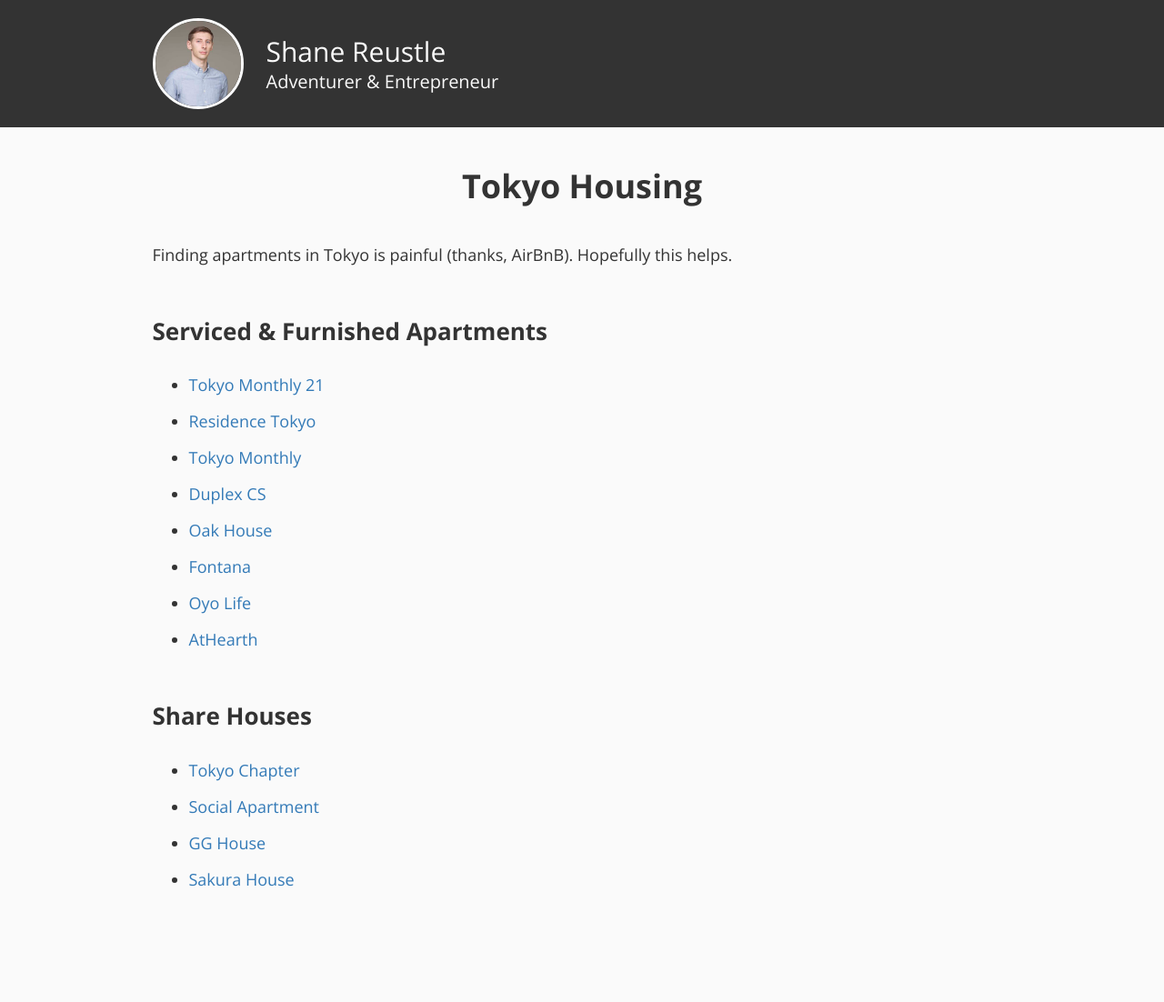
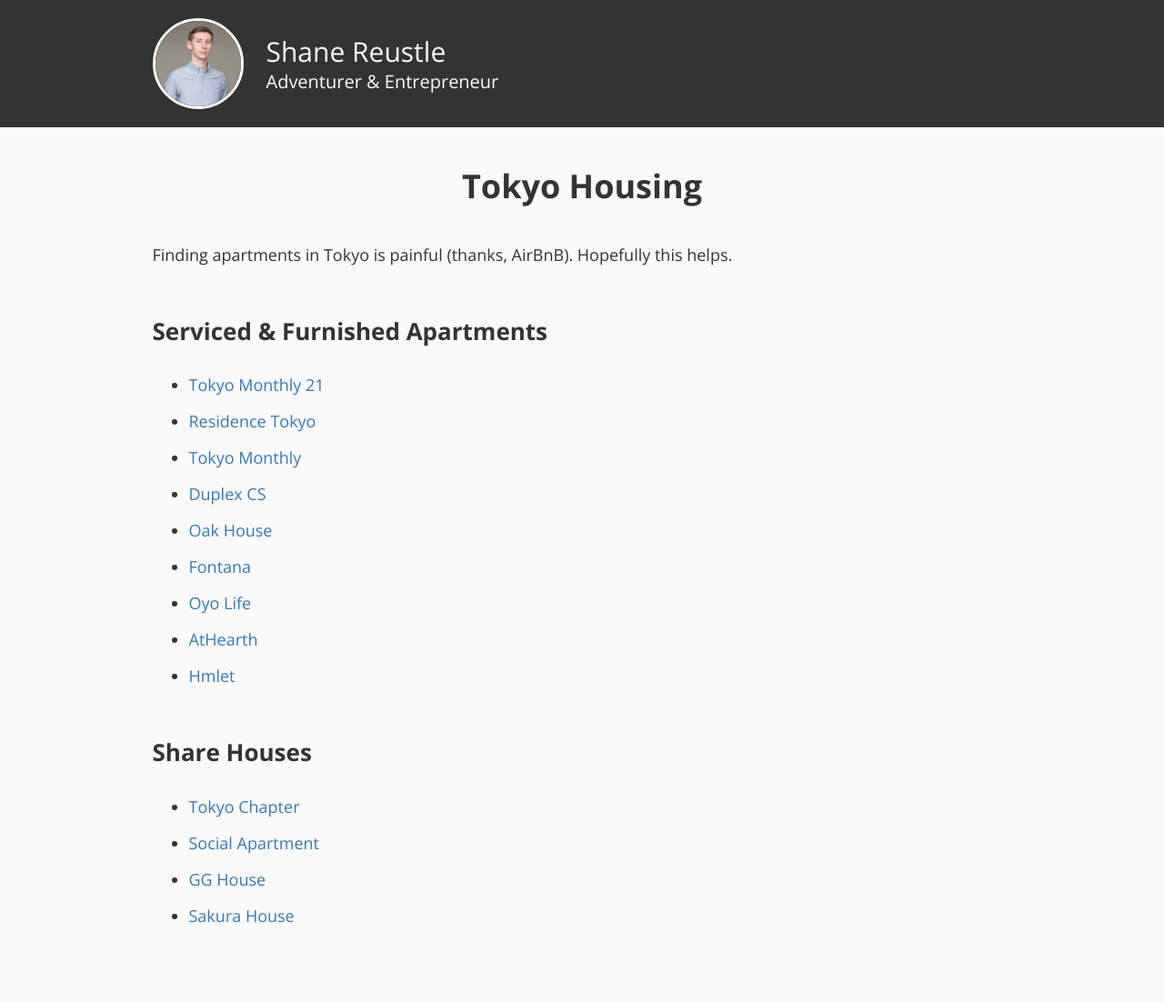
Before and after one commit to reustle/reustle, a Jekyll site: the page built from _posts/2018-10-30-tokyo-housing.md, in a window 1280 px wide. Shown: the whole page at 91% size. Built offline with Jekyll 4.4.1, drawn with Linux system fonts in a browser that asks for light colours; before the commit the page ends 1062 px from its top, so only the background shows below that.

Commit message:
Update 2018-10-30-tokyo-housing.md

```diff
--- a/_posts/2018-10-30-tokyo-housing.md
+++ b/_posts/2018-10-30-tokyo-housing.md
@@ -15,6 +15,7 @@
 - [Fontana](http://www.tokyocityapartments.net/)
 - [Oyo Life](https://www.oyolife.co.jp/)
 - [AtHearth](https://athearth.com/)
+- [Hmlet](https://www.hmlet.com/rooms/tokyo)
 
 ## Share Houses
 - [Tokyo Chapter](https://tokyochapter.com/sharehouse/)
```
